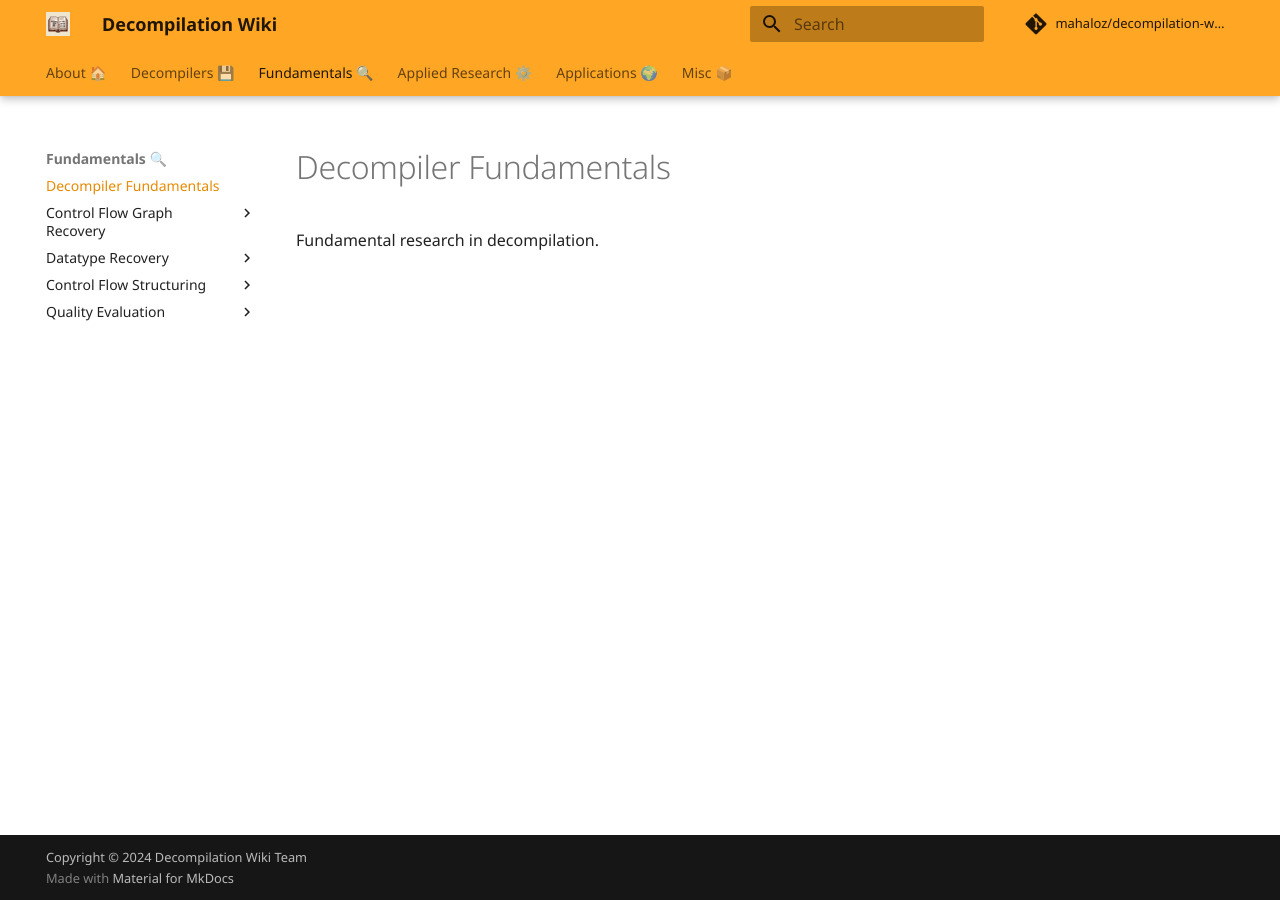
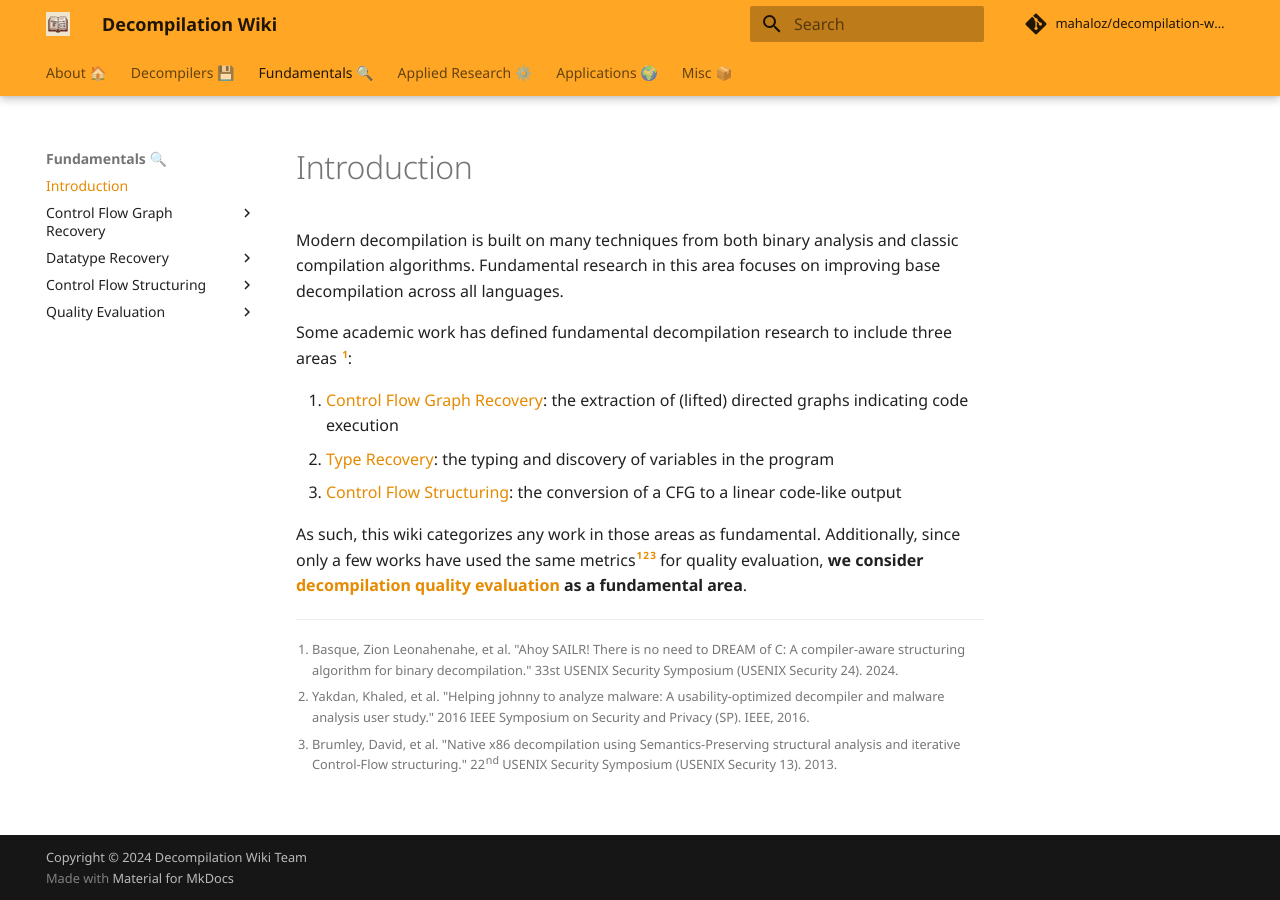
Before and after one commit to mahaloz/decompilation-wiki, an MkDocs documentation site: the page built from docs/fundamentals/introduction.md, in a window 1280 px wide. Built offline with MkDocs 1.6.1 and Material for MkDocs 9.7.7, drawn with Linux system fonts in a browser that asks for light colours; comment, search, counter and statistics services are not loaded.

Commit message:
Fundamentals section intro

```diff
--- a/docs/fundamentals/introduction.md
+++ b/docs/fundamentals/introduction.md
@@ -1,2 +1,18 @@
-# Decompiler Fundamentals
-Fundamental research in decompilation.
+# Introduction
+
+Modern decompilation is built on many techniques from both binary analysis and classic compilation algorithms.
+Fundamental research in this area focuses on improving base decompilation across all languages.
+
+Some academic work has defined fundamental decompilation research to include three areas [^1]:
+
+1. [Control Flow Graph Recovery](/docs/fundamentals/cfg_recovery/introduction.md): the extraction of (lifted) directed graphs indicating code execution
+2. [Type Recovery](/docs/fundamentals/type_recovery/introduction.md): the typing and discovery of variables in the program
+3. [Control Flow Structuring](/docs/fundamentals/cf_structuring/introduction.md): the conversion of a CFG to a linear code-like output
+
+As such, this wiki categorizes any work in those areas as fundamental.
+Additionally, since only a few works have used the same metrics[^1][^2][^3] for quality evaluation, **we consider [decompilation quality evaluation](/docs/fundamentals/evaluation/introduction.md) as a fundamental area**.
+
+
+[^1]: Basque, Zion Leonahenahe, et al. "Ahoy SAILR! There is no need to DREAM of C: A compiler-aware structuring algorithm for binary decompilation." 33st USENIX Security Symposium (USENIX Security 24). 2024.
+[^2]: Yakdan, Khaled, et al. "Helping johnny to analyze malware: A usability-optimized decompiler and malware analysis user study." 2016 IEEE Symposium on Security and Privacy (SP). IEEE, 2016.
+[^3]: Brumley, David, et al. "Native x86 decompilation using Semantics-Preserving structural analysis and iterative Control-Flow structuring." 22nd USENIX Security Symposium (USENIX Security 13). 2013.
```
